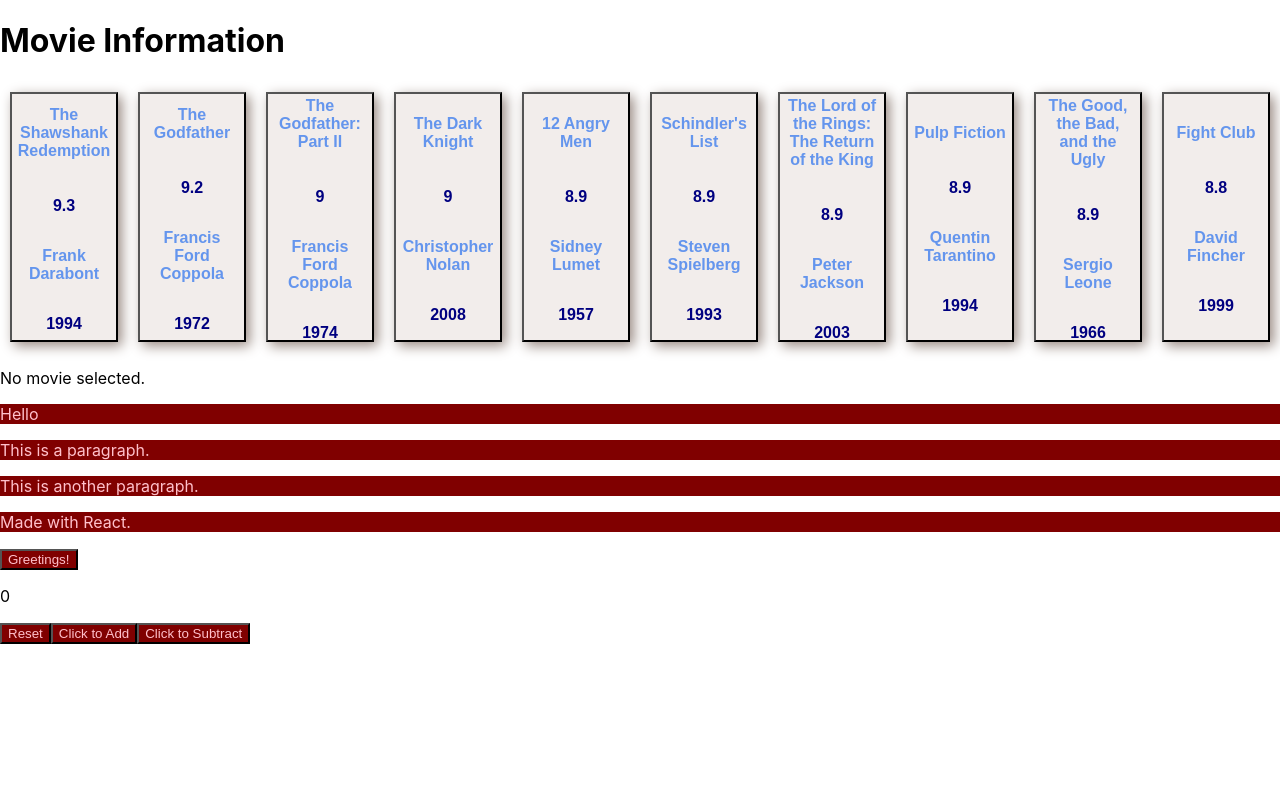
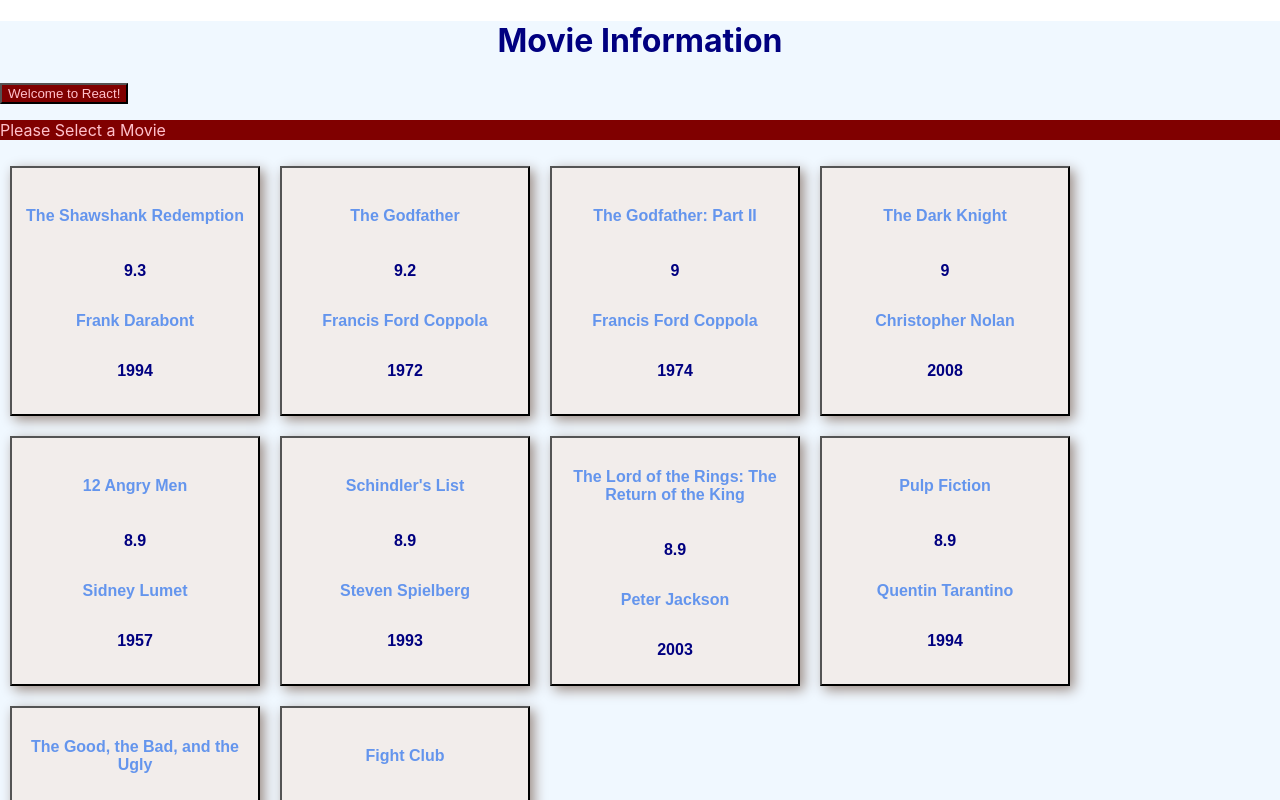
Before and after one commit to Web2Dev3/Web2Dev3.github.io, a React (Create React App) app: page / in a window 1280 px wide. Shown: the top 800 px of the page. Built offline with nearby package versions, Linux system fonts and the light colour scheme.

Commit message:
Final Update

```diff
--- a/src/App.js
+++ b/src/App.js
@@ -8,14 +8,13 @@ import MoviePreviews from './movies (2)';
 import MovieDetail from './movieDetail';
 
 function App() {
-
 const [currentMovie, setCurrentMovie] = React.useState(null);
-
-   const [count, setCount] = React.useState(0);
     return (
-        <div>
-<h1>Movie Information</h1>
-	<main  style={{display: 'flex', flexDirection: 'row'}}>
+        <div style={{backgroundColor:'aliceblue'}}>
+<h1 style={{textAlign:'center', color:'navy', fontWeight:'bold'}}>Movie Information</h1>
+<Button buttonText={'Welcome to React!'} onClickFunction={() => alert(string)}/>
+<Paragraph text={'Please Select a Movie'}/>
+	<main  style={{display: 'flex', flexDirection: 'row', flexWrap: 'wrap'}}>
         {movies.map( (movie) => {
 		return (
 			<MoviePreviews
@@ -23,27 +22,16 @@ const [currentMovie, setCurrentMovie] = React.useState(null);
 			 movie={movie} onClickFunction={setCurrentMovie}/>
 		)
 	}) } </main>
+	 <Button buttonText={'Close Movie'} onClickFunction={() => setCurrentMovie(null)}/>
 	{
 		currentMovie ?
 	<MovieDetail currentMovie={currentMovie}/>
 		:
-	<p>No movie selected.</p>
+	<p style={{textAlign:'center', color:'navy', fontWeight:'bold'}}>No movie selected.</p>
 	}
 
-<Paragraph text={'Hello'}/>
-<Paragraph text={'This is a paragraph.'}/>
-<Paragraph text={'This is another paragraph.'}/>
-<Paragraph text={'Made with React.'}/>
-<Button buttonText={'Greetings!'} onClickFunction={() => alert(string)}/>
- <p>{count}</p>
-
-           <Button buttonText={'Reset'} onClickFunction={() => setCount(0)}/>
-     <Button buttonText={'Click to Add'} onClickFunction={() => setCount(count + 1)}/>
-     <Button buttonText={'Click to Subtract'} onClickFunction={() => setCount(count - 1)}/>
 </div>
   );
 
-
 }
-
 export default App;
```
